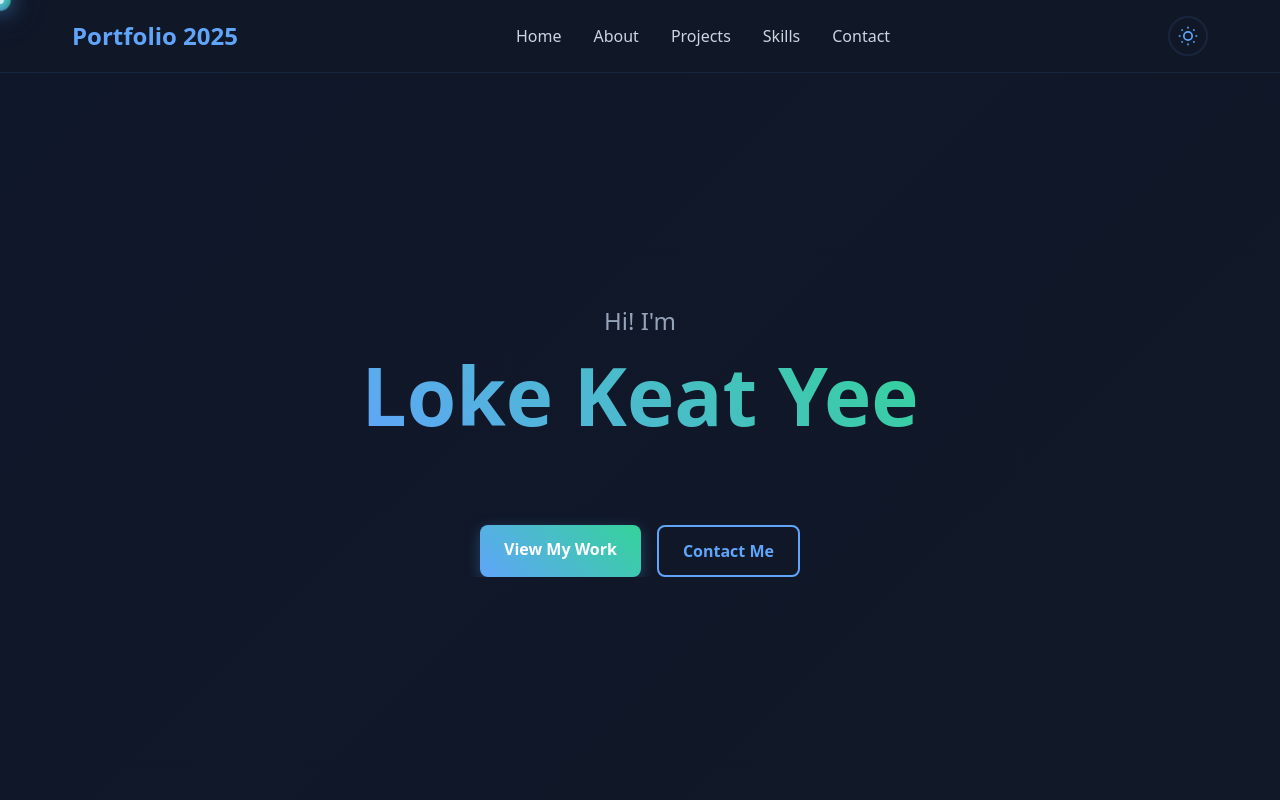
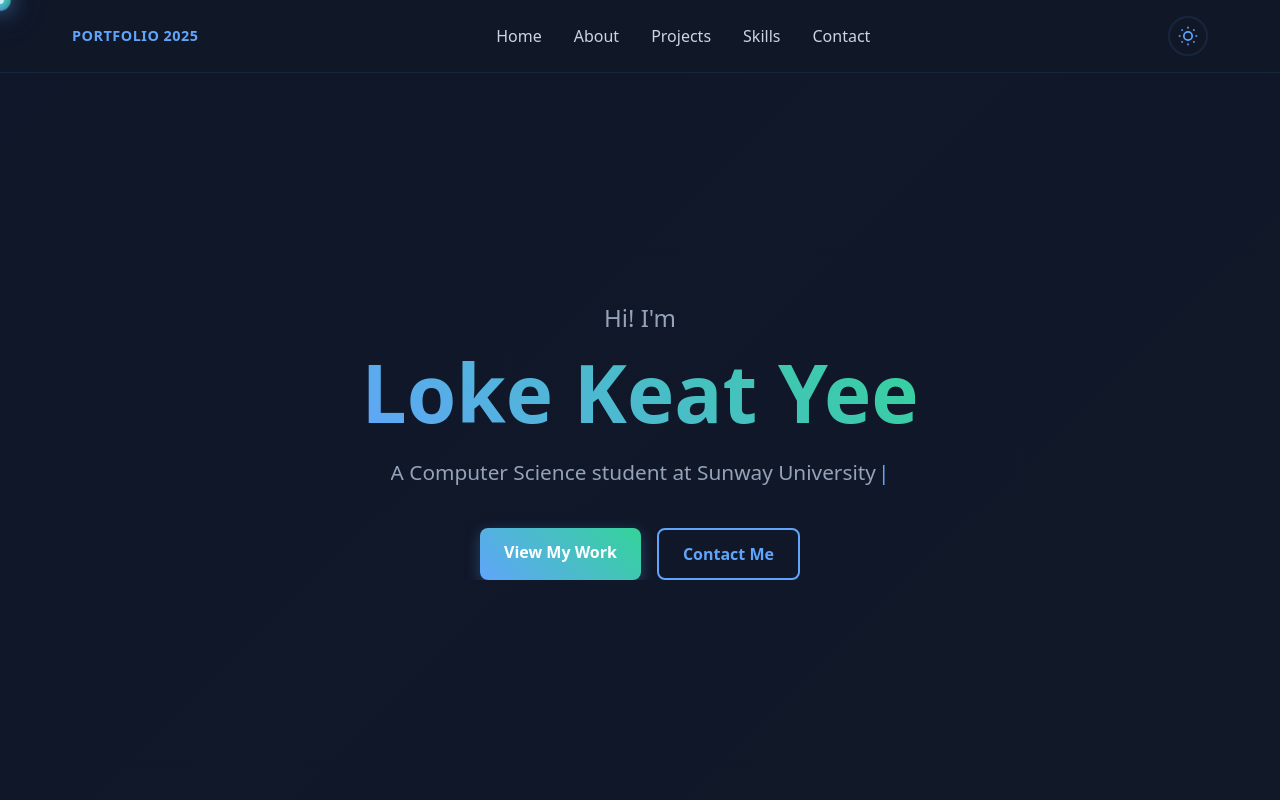
Before and after one commit to KeatYee/KeatYee.github.io, a React (Vite) app in the folder portfolio/: page / in a window 1280 px wide. Shown: the top 800 px of the page. Built offline with nearby package versions, Linux system fonts and the light colour scheme.

Commit message:
hero section update

```diff
--- a/portfolio/src/components/Header.css
+++ b/portfolio/src/components/Header.css
@@ -24,9 +24,11 @@
 .logo h2 {
   color: var(--accent-blue);
   margin: 0;
-  font-size: 1.5rem;
-  font-weight: bold;
+  font-size: 0.9rem;
+  font-weight: 600;
   transition: color 0.3s ease;
+  text-transform: uppercase;
+  letter-spacing: 0.5px;
 }
 
 .nav {
--- a/portfolio/src/components/Hero.css
+++ b/portfolio/src/components/Hero.css
@@ -198,65 +198,43 @@
   transition: color 0.3s ease;
 }
 
-/* Typing Effect Animation */
-.typing-effect {
-  overflow: hidden;
-  border-right: 3px solid var(--accent-blue);
-  white-space: nowrap;
-  width: 0;
+/* Continuous Typing Effect Animation */
+.typing-effect-continuous {
   opacity: 1 !important;
   transform: translateY(0) !important;
-  animation:
-    typing 3s steps(52, end) 0.8s forwards,
-    blink 0.75s step-end infinite;
+  white-space: nowrap;
+  overflow: hidden;
+  min-height: 1.6em;
+  display: inline-block;
 }
 
-@keyframes typing {
-  from {
-    width: 0;
+.cursor-blink {
+  color: var(--accent-blue);
+  animation: blink-cursor 0.8s step-end infinite;
+  font-weight: 400;
+  margin-left: 2px;
+}
+
+@keyframes blink-cursor {
+  from, to {
+    opacity: 1;
   }
-  to {
-    width: 100%;
+  50% {
+    opacity: 0;
   }
 }
 
-@keyframes blink {
-  from, to {
-    border-color: transparent;
-  }
-  50% {
-    border-color: var(--accent-blue);
-  }
-}
-
-/* Remove cursor blinking after typing completes */
-.typing-effect.typed {
-  border-right: none;
-  animation: none;
-}
-
 @media (max-width: 768px) {
-  .typing-effect {
-    animation:
-      typing 3s steps(52, end) 0.8s forwards,
-      blink 0.75s step-end infinite;
+  .typing-effect-continuous {
+    white-space: normal;
+    overflow: visible;
   }
 }
 
 @media (max-width: 480px) {
-  .typing-effect {
+  .typing-effect-continuous {
+    font-size: 1rem;
     white-space: normal;
-    animation:
-      fadeIn 1s ease-in 0.8s forwards;
-    border-right: none;
-  }
-
-  @keyframes fadeIn {
-    from {
-      opacity: 0;
-    }
-    to {
-      opacity: 1;
-    }
+    overflow: visible;
   }
 }
--- a/portfolio/src/components/Hero.jsx
+++ b/portfolio/src/components/Hero.jsx
@@ -1,18 +1,42 @@
-import React, { useEffect } from 'react';
+import React, { useEffect, useState } from 'react';
 import './Hero.css';
 
 const Hero = () => {
+  const [displayText, setDisplayText] = useState('');
+  const [isDeleting, setIsDeleting] = useState(false);
+  const [loopNum, setLoopNum] = useState(0);
+  const [typingSpeed, setTypingSpeed] = useState(150);
+
+  const textToType = "A Computer Science student at Sunway University";
+
   useEffect(() => {
-    // Remove the blinking cursor after typing animation completes
-    const timer = setTimeout(() => {
-      const typingElement = document.querySelector('.typing-effect');
-      if (typingElement) {
-        typingElement.style.borderRight = 'none';
+    const handleTyping = () => {
+      const fullText = textToType;
+
+      if (!isDeleting) {
+        // Typing
+        setDisplayText(fullText.substring(0, displayText.length + 1));
+        setTypingSpeed(100);
+
+        if (displayText === fullText) {
+          // Pause before deleting
+          setTimeout(() => setIsDeleting(true), 2000);
+        }
+      } else {
+        // Deleting
+        setDisplayText(fullText.substring(0, displayText.length - 1));
+        setTypingSpeed(50);
+
+        if (displayText === '') {
+          setIsDeleting(false);
+          setLoopNum(loopNum + 1);
+        }
       }
-    }, 4000); // 0.8s delay + 3s typing + 0.2s buffer
+    };
 
+    const timer = setTimeout(handleTyping, typingSpeed);
     return () => clearTimeout(timer);
-  }, []);
+  }, [displayText, isDeleting, loopNum, typingSpeed]);
 
   return (
     <section id="home" className="hero">
@@ -22,7 +46,10 @@ const Hero = () => {
           <h1 className="hero-name animate-text-2">
             <span className="highlight">Loke Keat Yee</span>
           </h1>
-          <p className="hero-subtitle animate-text-3 typing-effect">A Computer Science student at Sunway University</p>
+          <p className="hero-subtitle animate-text-3 typing-effect-continuous">
+            {displayText}
+            <span className="cursor-blink">|</span>
+          </p>
           <div className="hero-buttons animate-text-4">
             <a href="#projects" className="btn btn-primary">View My Work</a>
             <a href="#contact" className="btn btn-secondary">Contact Me</a>
```
